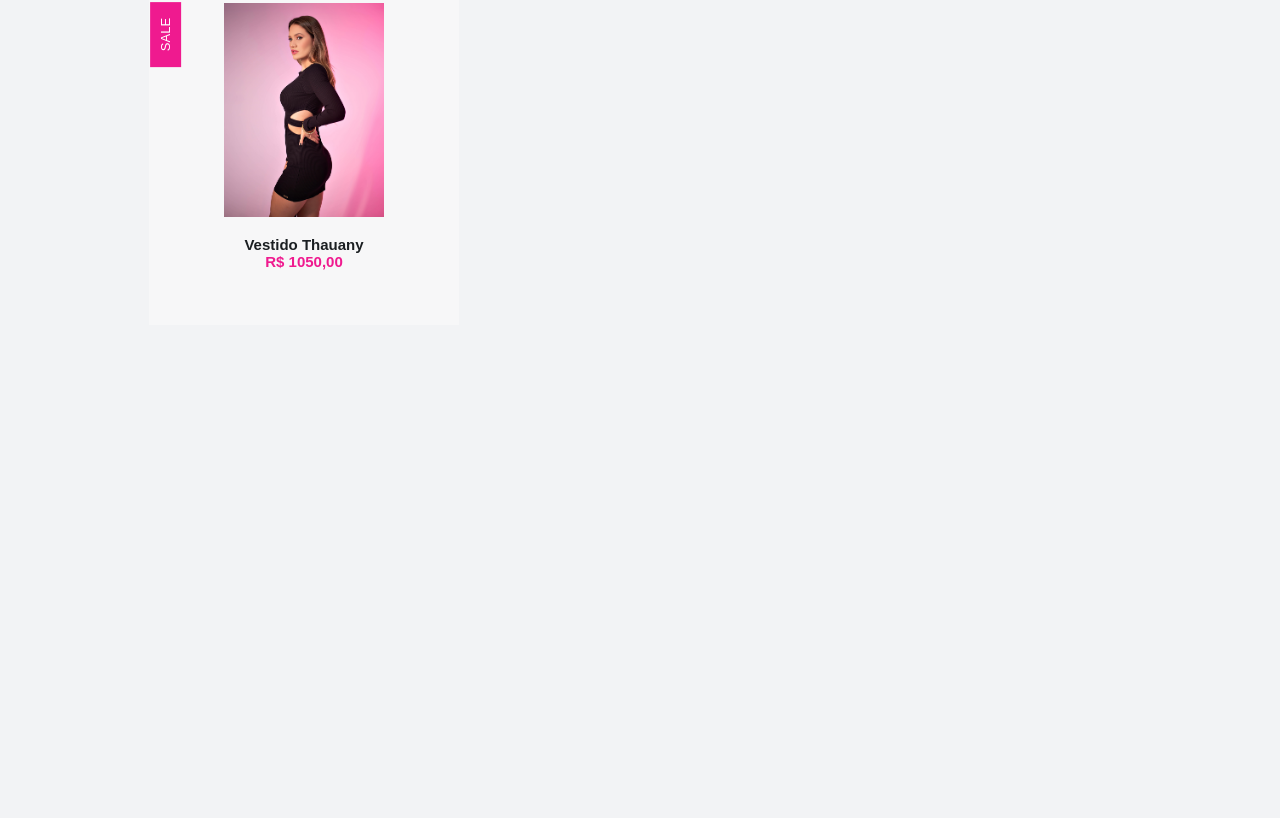
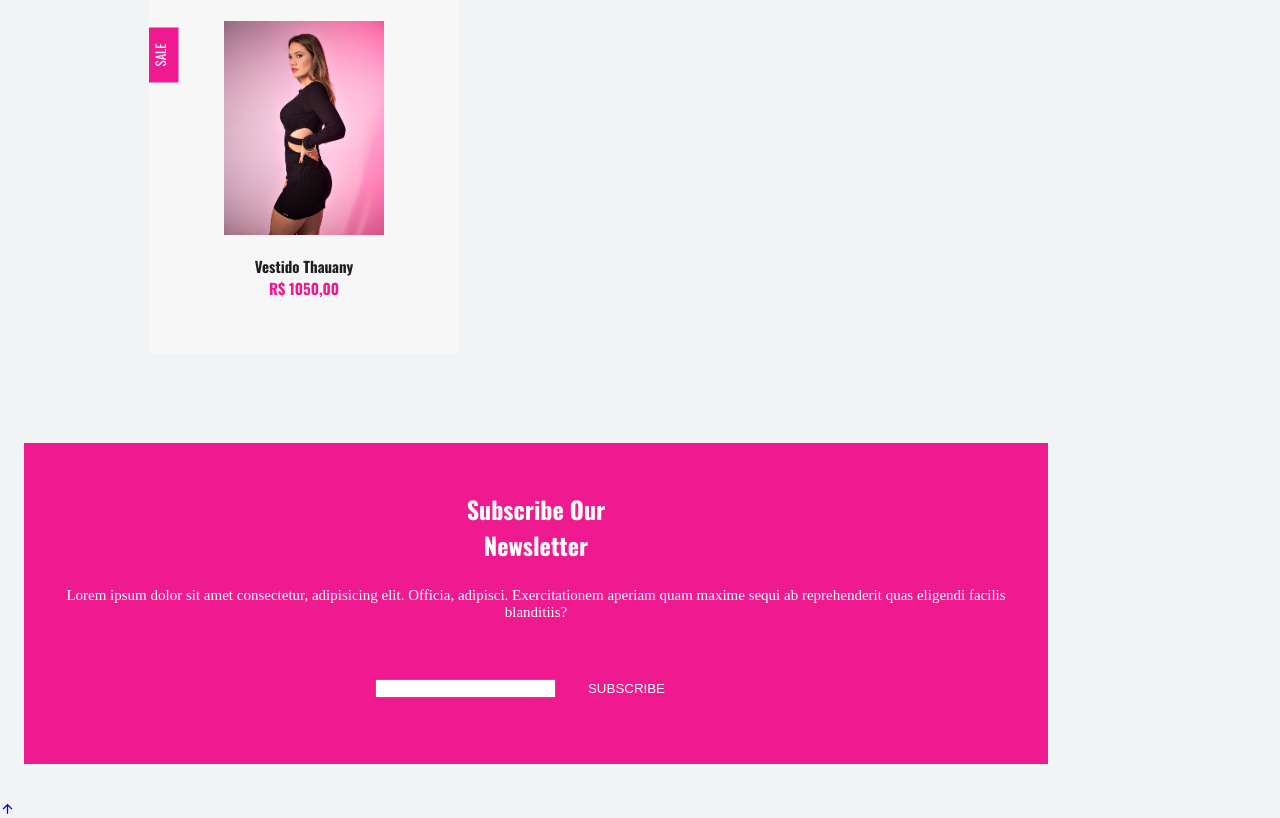
Before and after one commit to estacaostore/sitealinemezzaribrand, a Next.js app: page / in a window 1280 px wide. Shown: the part 1405-2223 px from the top of the page. Before the commit the page ends 1747 px from the top, so only its background shows below. Built offline with nearby package versions, Linux system fonts and the light colour scheme.

Commit message:
Newsletter

```diff
--- a/src/components/Home/styles.ts
+++ b/src/components/Home/styles.ts
@@ -41,6 +41,7 @@ export const Container = styled.section`
     font-size: 1.25rem;
     color: ${theme.colors.text_color};
     transition: .3s;
+    transform: rotate(90deg);
 
     &:hover{
       color: ${theme.colors.first_color};
--- /dev/null
+++ b/src/components/Newsletter/index.tsx
@@ -0,0 +1,30 @@
+import React from 'react'
+import { Container } from './styles'
+
+const Newsletter: React.FC = () => {
+  return (
+    <Container className="newsletter section container">
+      <div className="newsletter__bg grid">
+        <div>
+          <h2 className="newsletter__title">
+            Subscribe Our <br /> Newsletter
+          </h2>
+
+          <p className="newsletter__description">
+            Lorem ipsum dolor sit amet consectetur, adipisicing elit. Officia,
+            adipisci. Exercitationem aperiam quam maxime sequi ab reprehenderit
+            quas eligendi facilis blanditiis?
+          </p>
+        </div>
+
+        <form action="" className="newsletter__subscribe">
+          <input type="email" name="email" className="newsletter__input" />
+
+          <button className="button">SUBSCRIBE</button>
+        </form>
+      </div>
+    </Container>
+  )
+}
+
+export { Newsletter }
--- /dev/null
+++ b/src/components/Newsletter/styles.ts
@@ -0,0 +1,84 @@
+import styled from 'styled-components'
+import { theme } from '../../styles/theme'
+
+export const Container = styled.section`
+  &.container {
+    max-width: 1024px;
+    margin-left: ${theme.margins.mb_1_5};
+    margin-right: ${theme.margins.mb_1_5};
+  }
+
+  .newsletter__bg {
+    background-color: ${theme.colors.first_color};
+    padding: 3rem 1.5rem;
+    text-align: center;
+    row-gap: 2.5rem;
+  }
+
+  .newsletter__title {
+    font-size: ${theme.fonts.h1_font_size};
+    color: ${theme.colors.white_color};
+    margin-bottom: ${theme.margins.mb_1_5};
+  }
+
+  .newsletter__description {
+    color: ${theme.colors.white_color};
+    font-family: ${theme.fonts.text_font};
+  }
+
+  .newsletter__subscribe {
+    display: flex;
+    flex-direction: column;
+    row-gap: 0.75rem;
+  }
+
+  .newsletter__input {
+    border: none;
+    outline: none;
+    background-color: hsl(0, 0%, 94%);
+    padding: 1.25rem 1rem;
+    color: hsl(0, 0%, 15%);
+  }
+
+  .button{
+    display: inline-block;
+    background-color: ${theme.colors.black_color};
+    color: #FFFFFF;
+    padding: 1.25rem 2rem;
+    font-weight: ${theme.fonts.normal_font_size};
+    transition: .3s;
+
+    &:hover{
+      background-color: ${theme.colors.black_color_alt};
+    }
+  }
+
+  @media screen and (min-width: 767px) {
+    &.section {
+      padding: 8rem 0 1rem;
+    }
+
+    .newsletter__bg {
+      grid-template-columns: repeat(2, 1fr);
+      align-items: center;
+      text-align: initial;
+      column-gap: 2rem;
+      padding: 4.5rem;
+    }
+
+    .newsletter__subscribe {
+      flex-direction: row;
+    }
+
+    .newsletter__input {
+      width: 100%;
+    }
+  }
+
+  @media screen and (min-width: 992px) {
+    &.container{
+      margin-left: auto;
+      margin-right: auto;
+    }
+  }
+`
--- a/src/components/Scrollup/index.tsx
+++ b/src/components/Scrollup/index.tsx
@@ -23,7 +23,7 @@ const Scrollup: React.FC = () => {
       id="scroll-up"
       href="#"
     >
-      <i className="ri-arrow-up-line"></i>
+      <i className="ri-arrow-up-line scroll__icon"></i>
     </Container>
   )
 }
--- a/src/components/Scrollup/styles.ts
+++ b/src/components/Scrollup/styles.ts
@@ -9,7 +9,7 @@ export const Container = styled.a`
     background-color: ${theme.colors.body_color};
     box-shadow: 0 4px 12px hsla(0, 0%, 20%, 0.1);
     display: inline-flex;
-    padding: 0.25rem;
+    padding: 0.35rem;
     z-index: ${theme.zindexs.z_tooltip};
     opacity: 0.8;
     transition: 0.4s;
@@ -21,7 +21,7 @@ export const Container = styled.a`
   }
 
   .scroll__icon {
-    font-size: 2.5rem;
+    font-size: 1.5rem;
     color: ${theme.colors.first_color};
   }
 
--- a/src/pages/_document.tsx
+++ b/src/pages/_document.tsx
@@ -56,10 +56,7 @@ export default class MyDocument extends Document {
           />
           <meta name="viewport" content="viewport-fit=cover" />
           <link rel="preconnect" href="https://fonts.gstatic.com" />
-          <link
-            href="https://fonts.googleapis.com/css2?family=Nunito:ital,wght@0,200;0,400;0,700;1,200;1,400;1,700&family=Poppins:ital,wght@0,100;0,300;0,400;0,700;1,100;1,300;1,400;1,700&display=swap"
-            rel="stylesheet"
-          />
+          <link href="https://fonts.googleapis.com/css2?family=Inter:wght@300;500&family=Oswald:wght@400;500;700&display=swap" rel="stylesheet" />
         </Head>
         <body>
           <noscript>
--- a/src/pages/index.tsx
+++ b/src/pages/index.tsx
@@ -2,6 +2,7 @@ import type { NextPage } from 'next'
 import { Featured } from '../components/Featured'
 import { Header } from '../components/Header'
 import { Home } from '../components/Home'
+import { Newsletter } from '../components/Newsletter'
 import { Scrollup } from '../components/Scrollup'
 
 const Index: NextPage = () => {
@@ -12,6 +13,7 @@ const Index: NextPage = () => {
       <main className="main">
         <Home />
         <Featured />
+        <Newsletter />
       </main>
 
       <Scrollup />
--- a/src/styles/theme.ts
+++ b/src/styles/theme.ts
@@ -3,6 +3,7 @@ export const theme = {
     first_color: 'hsl(327, 87%, 52%)',
     first_color_alt: 'hsl(327, 87%, 30%)',
     black_color: 'hsl(206, 12%, 12%)',
+    black_color_alt: 'hsl(206, 12%, 60%)',
     card_color: 'hsl(0, 0%, 90%)',
     title_color: 'hsl(206, 12%, 12%)',
     text_color: 'hsl(206, 4%, 42%)',
@@ -15,6 +16,7 @@ export const theme = {
   },
   fonts: {
     body_font: `'Oswald', sans-serif`,
+    text_font: `'Inter, sans-serif`,
     biggest_font_size: '2.25rem',
     h1_font_size: '1.5rem',
     h2_font_size: '1.25rem',
```
